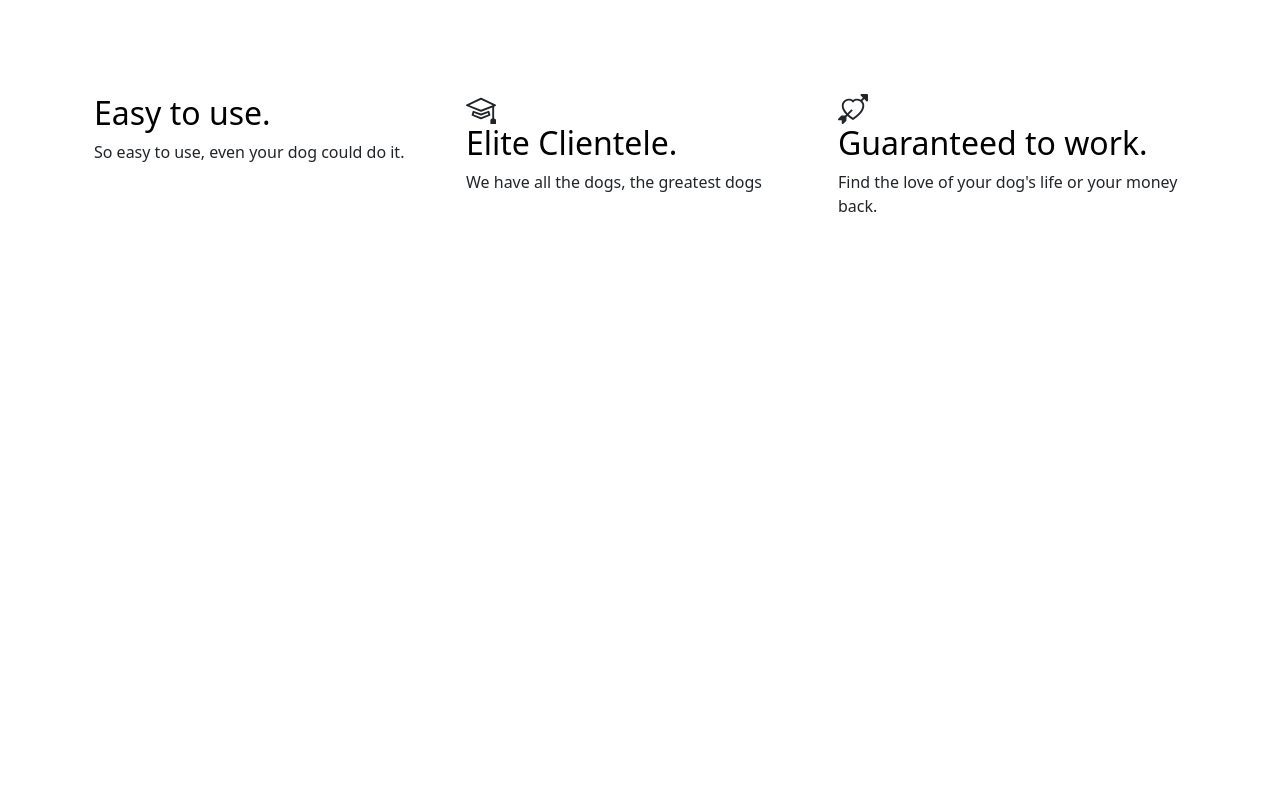
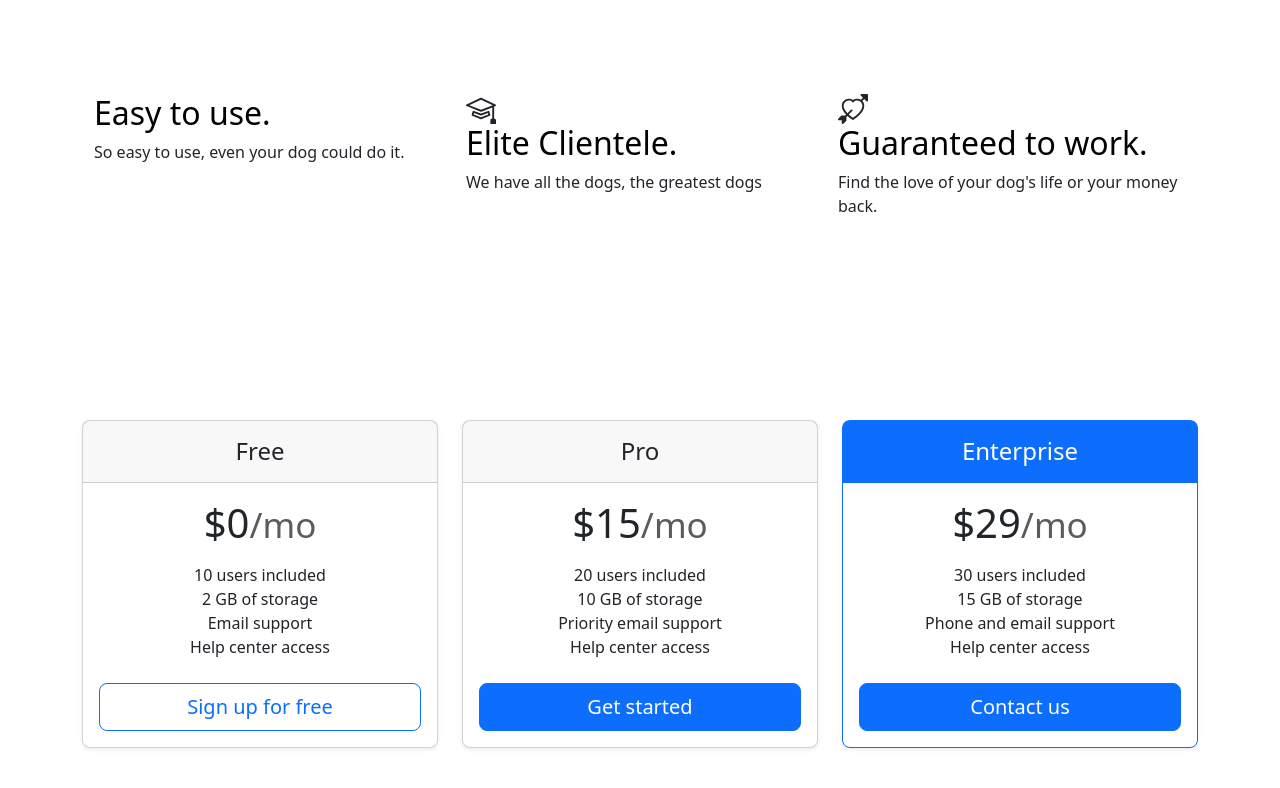
Before and after one commit to synxbroly/Challenge-1, a plain HTML site: page bootstrap/index.html in a window 1280 px wide. Shown: the part 686-1474 px from the top of the page. Before the commit the page ends 1016 px from the top, so only its background shows below. Drawn offline with nearby package versions, Linux system fonts and the light colour scheme.

Commit message:
added pricing section

```diff
--- a/bootstrap/index.html
+++ b/bootstrap/index.html
@@ -88,6 +88,66 @@
       </div>
    </section>
 
+   <section>
+      <div class="container">
+         <div class="row row-cols-1 row-cols-md-3 mb-3 text-center">
+            <div class="col">
+               <div class="card mb-4 rounded-3 shadow-sm">
+                  <div class="card-header py-3">
+                     <h4 class="my-0 fw-normal">Free</h4>
+                  </div>
+                  <div class="card-body">
+                     <h1 class="card-title pricing-card-title">$0<small class="text-body-secondary fw-light">/mo</small>
+                     </h1>
+                     <ul class="list-unstyled mt-3 mb-4">
+                        <li>10 users included</li>
+                        <li>2 GB of storage</li>
+                        <li>Email support</li>
+                        <li>Help center access</li>
+                     </ul>
+                     <button type="button" class="w-100 btn btn-lg btn-outline-primary">Sign up for free</button>
+                  </div>
+               </div>
+            </div>
+            <div class="col">
+               <div class="card mb-4 rounded-3 shadow-sm">
+                  <div class="card-header py-3">
+                     <h4 class="my-0 fw-normal">Pro</h4>
+                  </div>
+                  <div class="card-body">
+                     <h1 class="card-title pricing-card-title">$15<small
+                           class="text-body-secondary fw-light">/mo</small></h1>
+                     <ul class="list-unstyled mt-3 mb-4">
+                        <li>20 users included</li>
+                        <li>10 GB of storage</li>
+                        <li>Priority email support</li>
+                        <li>Help center access</li>
+                     </ul>
+                     <button type="button" class="w-100 btn btn-lg btn-primary">Get started</button>
+                  </div>
+               </div>
+            </div>
+            <div class="col">
+               <div class="card mb-4 rounded-3 shadow-sm border-primary">
+                  <div class="card-header py-3 text-bg-primary border-primary">
+                     <h4 class="my-0 fw-normal">Enterprise</h4>
+                  </div>
+                  <div class="card-body">
+                     <h1 class="card-title pricing-card-title">$29<small
+                           class="text-body-secondary fw-light">/mo</small></h1>
+                     <ul class="list-unstyled mt-3 mb-4">
+                        <li>30 users included</li>
+                        <li>15 GB of storage</li>
+                        <li>Phone and email support</li>
+                        <li>Help center access</li>
+                     </ul>
+                     <button type="button" class="w-100 btn btn-lg btn-primary">Contact us</button>
+                  </div>
+               </div>
+            </div>
+         </div>
+   </section>
+
 </body>
 
 </html>
```
